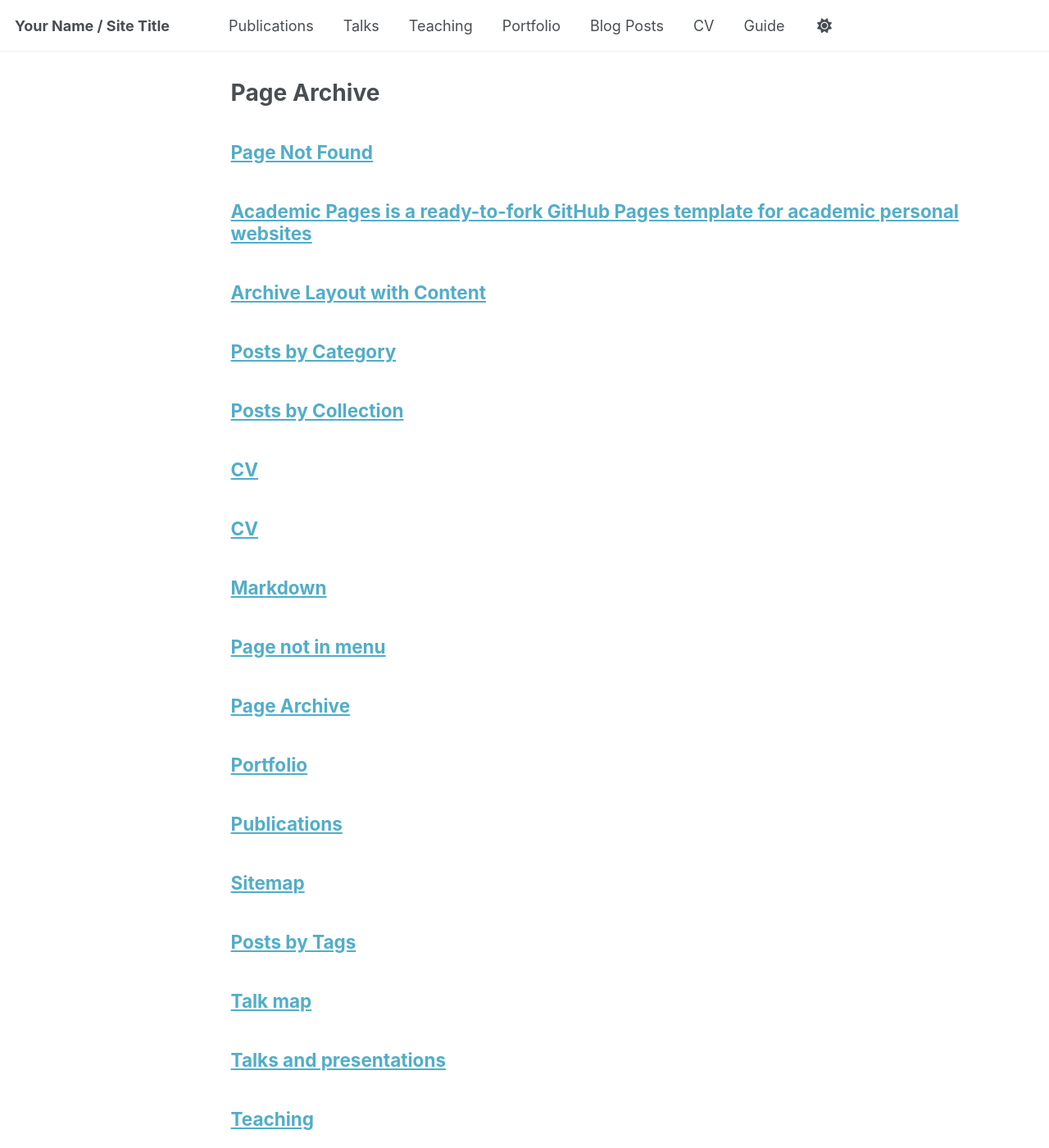
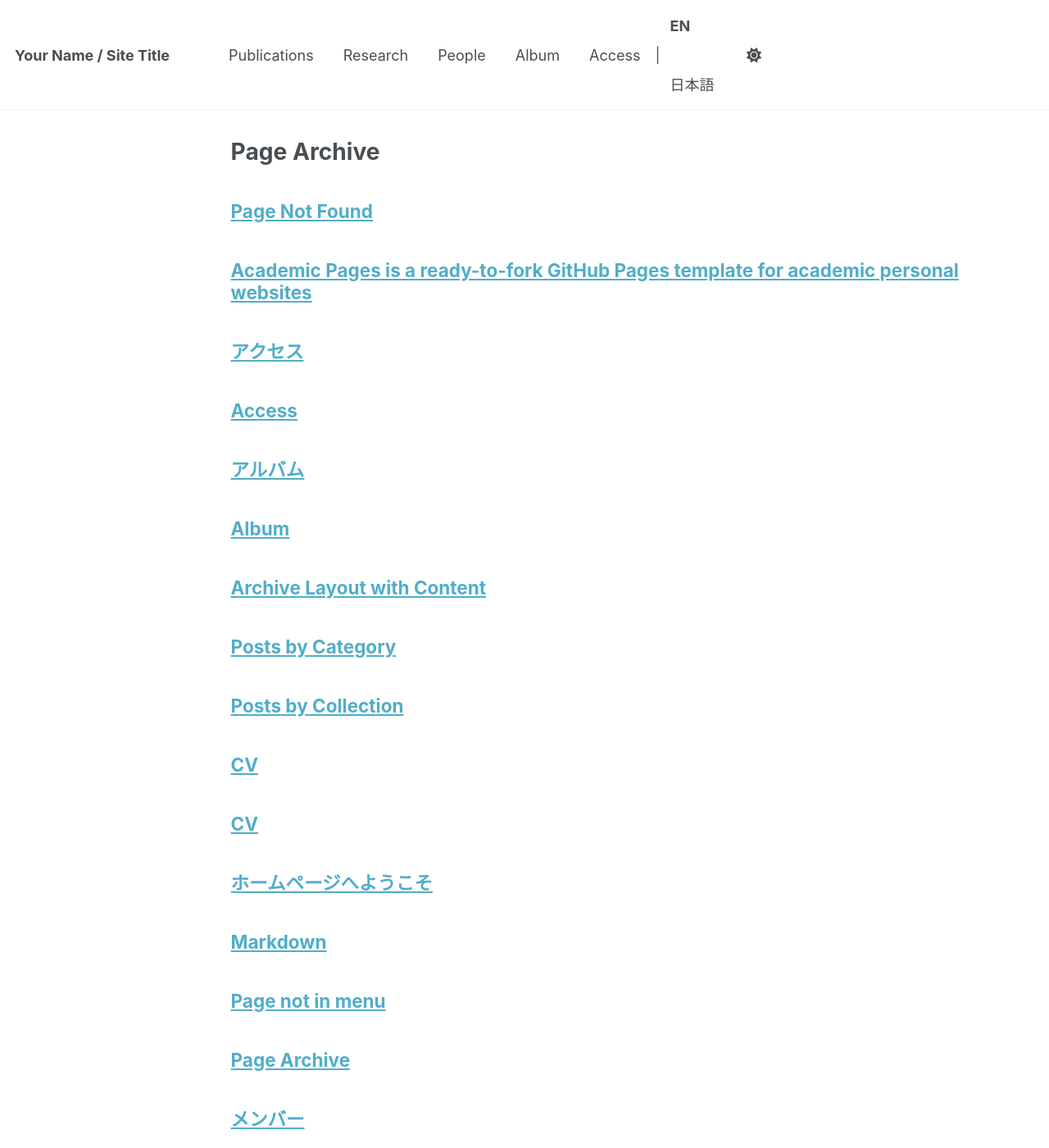
Before and after one commit to GDAC-Lab/gdac-lab.github.io, a Jekyll site: the page built from _pages/page-archive.html, in a window 1280 px wide and 1400 px high. Shown: the whole window at 82% size. Built offline with Jekyll 4.4.1, drawn with Linux system fonts in a browser that asks for light colours; a script that is not in the unit is left out.

Commit message:
Updates navigation menu and adds new pages with language switching

```diff
--- a/_data/navigation.yml
+++ b/_data/navigation.yml
@@ -3,31 +3,19 @@
 # Changing the order here will adjust the order and you can also add additional
 # links. Removing a link prevents it from showing in the header, but does not
 # prevent it from being included in the site.
-#
-# NOTE that only one of the CV options should be selected, the first is for the
-#      Markdown formatted page while the second is generated using JSON.
 
 main:
   - title: "Publications"
     url: /publications/
 
-  - title: "Talks"
-    url: /talks/
+  - title: "Research"
+    url: /research/
 
-  - title: "Teaching"
-    url: /teaching/
+  - title: "People"
+    url: /people/
 
-  - title: "Portfolio"
-    url: /portfolio/
+  - title: "Album"
+    url: /album/
 
-  - title: "Blog Posts"
-    url: /year-archive/
-
-  - title: "CV"
-    url: /cv/
-
-  # - title: "CV"
-  #   url: /cv-json/
-
-  - title: "Guide"
-    url: /markdown/
+  - title: "Access"
+    url: /access/
--- a/_includes/masthead.html
+++ b/_includes/masthead.html
@@ -15,6 +15,15 @@
             {% endif %}
             <li class="masthead__menu-item"><a href="{{ domain }}{{ link.url }}">{{ link.title }}</a></li>
           {% endfor %}
+          <li class="masthead__menu-item persist">
+            {% if page.lang == 'ja' %}
+              <a href="{{ page.url | replace: '/ja/', '/' }}">EN</a> | <a href="#"><strong>日本語</strong></a>
+            {% elsif page.lang == 'en' %}
+              <a href="#"><strong>EN</strong></a> | <a href="/ja{{ page.url }}">日本語</a>
+            {% else %}
+              <a href="#"><strong>EN</strong></a> | <a href="/ja/">日本語</a>
+            {% endif %}
+          </li>
           <li id="theme-toggle" class="masthead__menu-item persist tail">
             <a role="button" aria-labelledby="theme-icon"><i id="theme-icon" class="fa-solid fa-sun" aria-hidden="true" title="toggle theme"></i></a>
           </li>
--- /dev/null
+++ b/_pages/ja/album.md
@@ -0,0 +1,20 @@
+---
+layout: archive
+title: "アルバム"
+permalink: /ja/album/
+author_profile: true
+lang: ja
+lang_ref: album
+---
+
+{% include base_path %}
+
+## フォトアルバム
+
+このページは現在準備中です。
+
+*Under construction.*
+
+---
+
+**言語:** [English](/album/) | [日本語](#)
--- /dev/null
+++ b/_pages/ja/index.md
@@ -0,0 +1,20 @@
+---
+permalink: /ja/
+title: "ホームページへようこそ"
+author_profile: true
+lang: ja
+lang_ref: home
+redirect_from:
+  - /ja/about/
+  - /ja/about.html
+---
+
+こちらはAcademic Pagesテンプレートを使用した学術用ウェブサイトのトップページです。
+
+## サイト概要
+
+*ここにサイトの説明を追加してください。*
+
+---
+
+**言語:** [English](/) | [日本語](#)
--- a/_pages/publications.html
+++ b/_pages/publications.html
@@ -3,6 +3,8 @@ layout: archive
 title: "Publications"
 permalink: /publications/
 author_profile: true
+lang: en
+lang_ref: publications
 ---
 
 {% if site.author.googlescholar %}
```
Also changed, not shown: _pages/about.md (+2 -0 lines), _pages/access.md (added, +18 -0 lines), _pages/album.md (added, +20 -0 lines), _pages/ja/access.md (added, +18 -0 lines), _pages/ja/people.md (added, +18 -0 lines), _pages/ja/research.md (added, +18 -0 lines), _pages/people.md (added, +18 -0 lines), _pages/research.md (added, +18 -0 lines).
